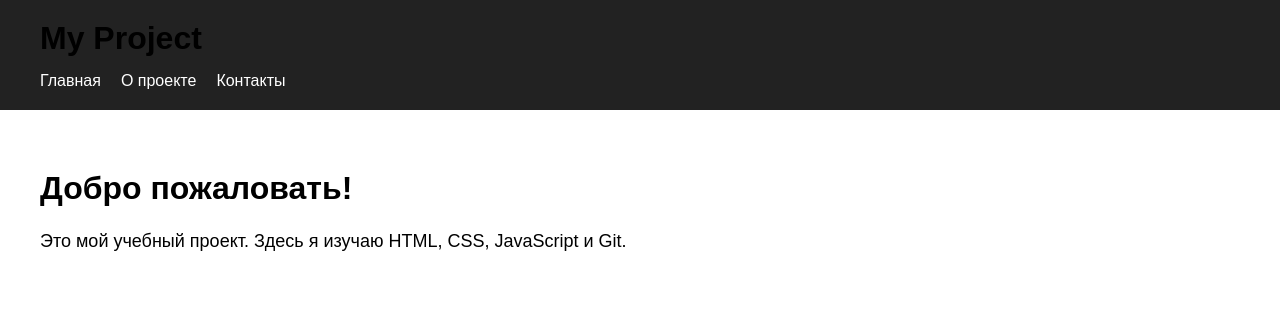
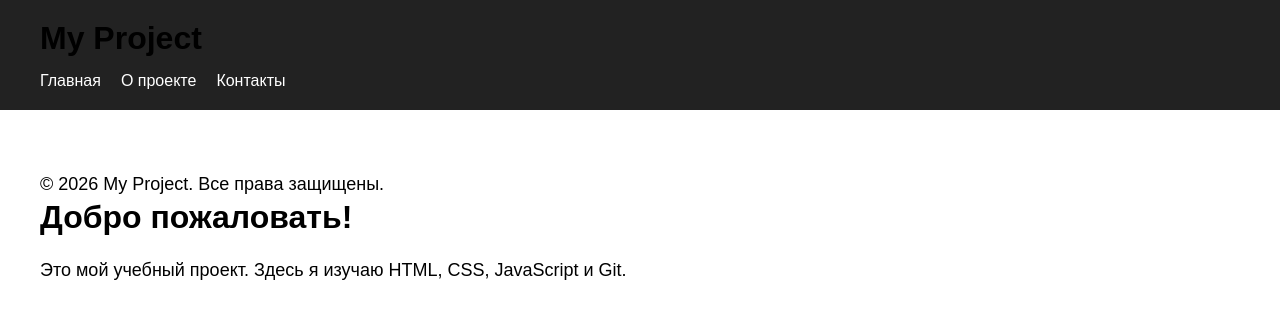
Before and after one commit to nurlanulyersultan3-glitch/praktikalyqjumis3, a plain HTML site: page index.html in a window 1280 px wide. Drawn offline with Linux system fonts and the light colour scheme; a web font is replaced by a local one.

Commit message:
add footer

```diff
--- a/index.html
+++ b/index.html
@@ -26,6 +26,11 @@
         </div>
     </header>
     <main class="main">
+        <footer class="footer">
+    <div class="container">
+        <p>© 2026 My Project. Все права защищены.</p>
+    </div>
+</footer>
     <div class="container">
         <h2>Добро пожаловать!</h2>
         <p>
```
